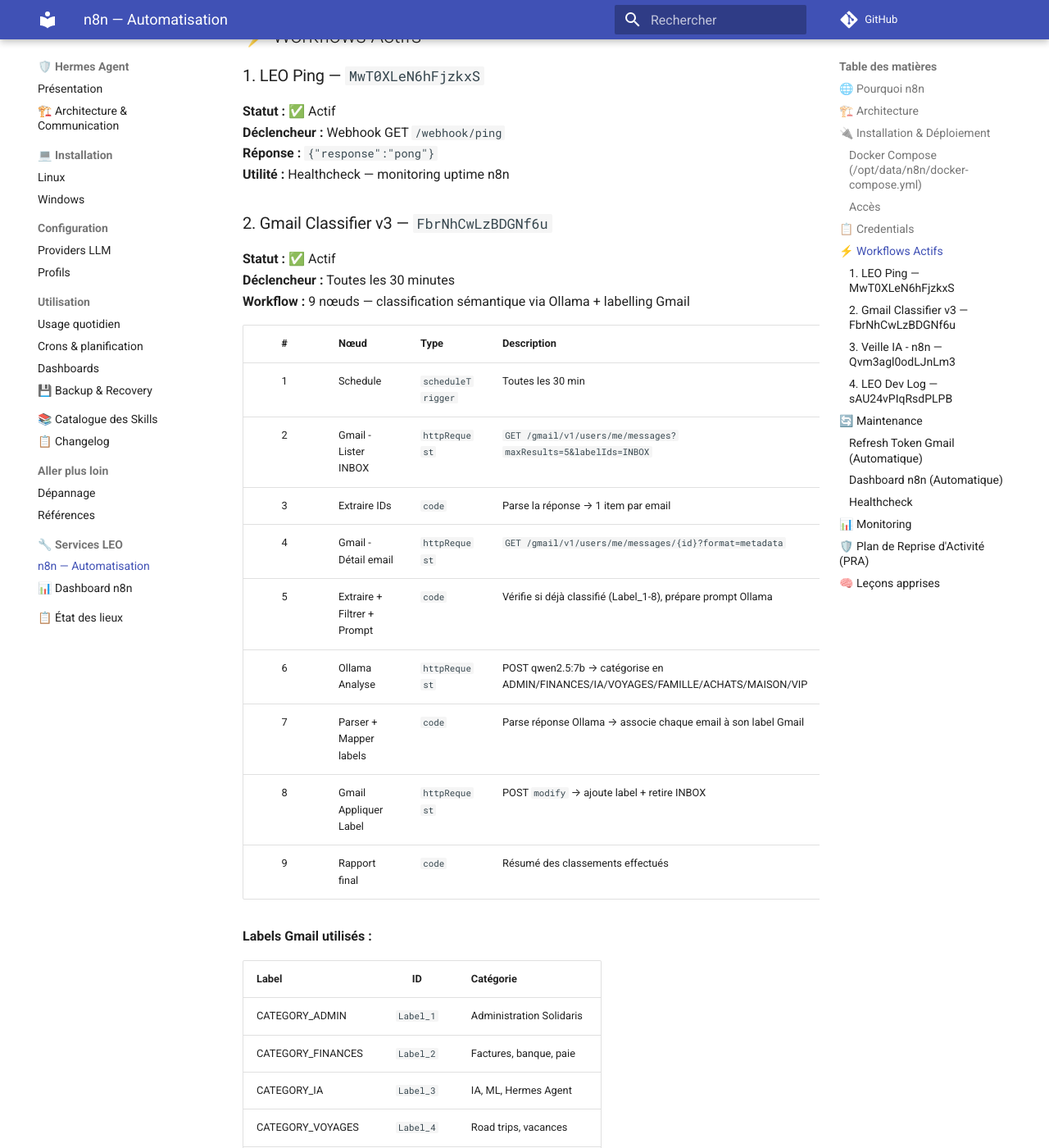
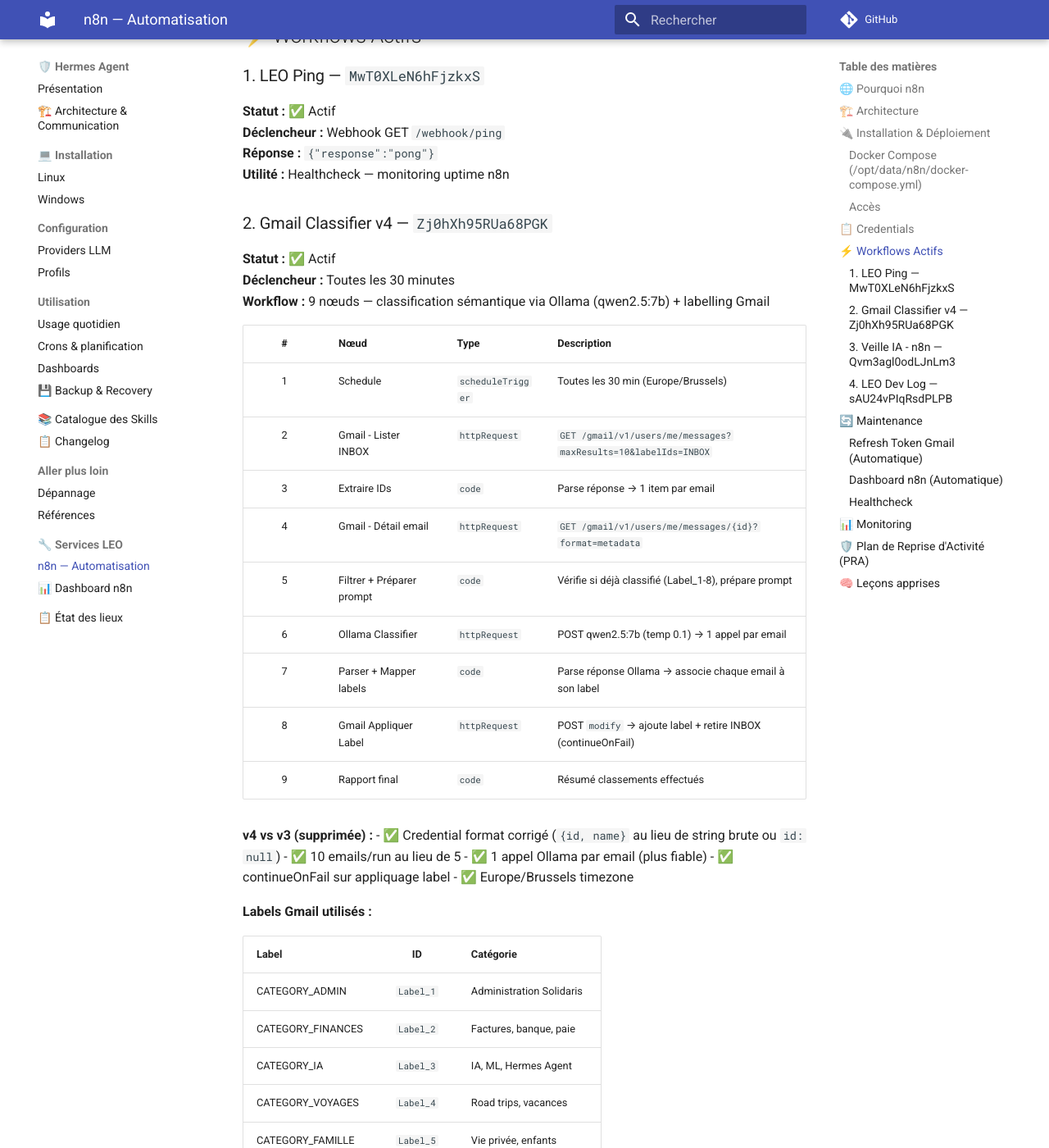
Before and after one commit to christophedanhier-hash/hermes-wiki, an MkDocs documentation site: the page built from docs/hermes/services/n8n.md, in a window 1280 px wide and 1400 px high, scrolled down 2724 px. Shown: the whole window at 82% size. Built offline with MkDocs 1.6.1 and Material for MkDocs 9.7.7, drawn with Linux system fonts in a browser that asks for light colours; comment, search, counter and statistics services are not loaded.

Commit message:
n8n: clean v1/v2/v3 classifiers, doc v4

```diff
--- a/docs/hermes/services/n8n.md
+++ b/docs/hermes/services/n8n.md
@@ -108,22 +108,29 @@
 **Réponse :** `{"response":"pong"}`
 **Utilité :** Healthcheck — monitoring uptime n8n
 
-### 2. Gmail Classifier v3 — `FbrNhCwLzBDGNf6u`
+### 2. Gmail Classifier v4 — `Zj0hXh95RUa68PGK`
 **Statut :** ✅ Actif
 **Déclencheur :** Toutes les 30 minutes
-**Workflow :** 9 nœuds — classification sémantique via Ollama + labelling Gmail
+**Workflow :** 9 nœuds — classification sémantique via Ollama (qwen2.5:7b) + labelling Gmail
 
 | # | Nœud | Type | Description |
 |:-:|:-----|:-----|:-----------|
-| 1 | Schedule | `scheduleTrigger` | Toutes les 30 min |
-| 2 | Gmail - Lister INBOX | `httpRequest` | `GET /gmail/v1/users/me/messages?maxResults=5&labelIds=INBOX` |
-| 3 | Extraire IDs | `code` | Parse la réponse → 1 item par email |
+| 1 | Schedule | `scheduleTrigger` | Toutes les 30 min (Europe/Brussels) |
+| 2 | Gmail - Lister INBOX | `httpRequest` | `GET /gmail/v1/users/me/messages?maxResults=10&labelIds=INBOX` |
+| 3 | Extraire IDs | `code` | Parse réponse → 1 item par email |
 | 4 | Gmail - Détail email | `httpRequest` | `GET /gmail/v1/users/me/messages/{id}?format=metadata` |
-| 5 | Extraire + Filtrer + Prompt | `code` | Vérifie si déjà classifié (Label_1-8), prépare prompt Ollama |
-| 6 | Ollama Analyse | `httpRequest` | POST qwen2.5:7b → catégorise en ADMIN/FINANCES/IA/VOYAGES/FAMILLE/ACHATS/MAISON/VIP |
-| 7 | Parser + Mapper labels | `code` | Parse réponse Ollama → associe chaque email à son label Gmail |
-| 8 | Gmail Appliquer Label | `httpRequest` | POST `modify` → ajoute label + retire INBOX |
-| 9 | Rapport final | `code` | Résumé des classements effectués |
+| 5 | Filtrer + Préparer prompt | `code` | Vérifie si déjà classifié (Label_1-8), prépare prompt |
+| 6 | Ollama Classifier | `httpRequest` | POST qwen2.5:7b (temp 0.1) → 1 appel par email |
+| 7 | Parser + Mapper labels | `code` | Parse réponse Ollama → associe chaque email à son label |
+| 8 | Gmail Appliquer Label | `httpRequest` | POST `modify` → ajoute label + retire INBOX (continueOnFail) |
+| 9 | Rapport final | `code` | Résumé classements effectués |
+
+**v4 vs v3 (supprimée) :**
+- ✅ Credential format corrigé (`{id, name}` au lieu de string brute ou `id: null`)
+- ✅ 10 emails/run au lieu de 5
+- ✅ 1 appel Ollama par email (plus fiable)
+- ✅ continueOnFail sur appliquage label
+- ✅ Europe/Brussels timezone
 
 **Labels Gmail utilisés :**
 
```
Also changed, not shown: docs/hermes/etat-des-lieux.md (+1 -1 lines).
